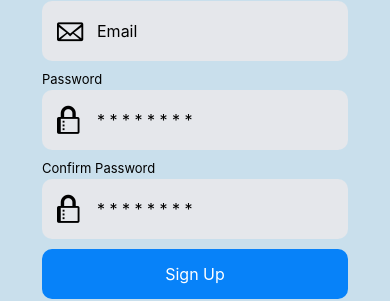
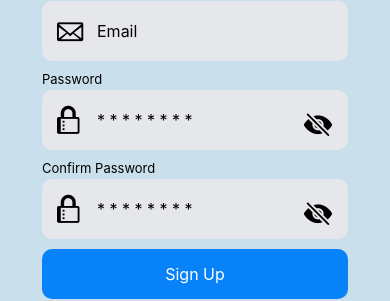
Before and after one commit to ETS-ReactNative4/Applied-Project, a React Native app in the folder AllergyScanner/: screen /SignUp in a window 390 px wide. Shown: the part 332-633 px from the top of the page. Built offline with nearby package versions, Linux system fonts and the light colour scheme.

Commit message:
Visibilty option implemented for password fields on register page

```diff
--- a/AllergyScanner/frontend/screens/SignUp.js
+++ b/AllergyScanner/frontend/screens/SignUp.js
@@ -2,7 +2,7 @@ import React,{useState, useContext} from 'react';
 import {
   StyledContainer, InnerContainer, PageLogo, PageTitle, SubTitle, StyledFormArea,
   StyledTextInput, StyledInputLabel, StyledButton, ButtonText, MessageBox,
-  ExtraText, ExtraView, TextLinkContent, TextLink, PageLogo2, LeftIcon
+  ExtraText, ExtraView, TextLinkContent, TextLink, PageLogo2, LeftIcon, RightIcon
 } from '../components/Styles';
 import { StatusBar } from 'expo-status-bar';
 import { Formik } from 'formik'
@@ -22,6 +22,7 @@ const SignUp = ({navigation}) => {
    const[messageType, setMessageType] = useState();
     // context
     const {storedCredentials, setStoredCredentials} = useContext(CredentialsContext);
+    const [hidePassword, setHidePassword] = useState(true);
 
    // method to handle login
    const handleSignup = (credentials, setSubmitting) => {
@@ -116,8 +117,11 @@ const SignUp = ({navigation}) => {
               onChangeText={handleChange('password')}
               onBlur={handleBlur('password')}
               value={values.password}
-              secureTextEntry={true}
+              secureTextEntry={hidePassword}
               icon="lock"
+              isPassword={true}
+              hidePassword={hidePassword}
+              setHidePassword={setHidePassword}
             />
 
             <MyTextInput
@@ -126,8 +130,11 @@ const SignUp = ({navigation}) => {
               onChangeText={handleChange('confirmPassword')}
               onBlur={handleBlur('confirmPassword')}
               value={values.confirmPassword}
-              secureTextEntry={true}
+              secureTextEntry={hidePassword}
               icon="lock"
+              isPassword={true}
+              hidePassword={hidePassword}
+              setHidePassword={setHidePassword}
             />
              <MessageBox type={messageType}>{message}</MessageBox>
              {!isSubmitting &&
@@ -156,17 +163,29 @@ const SignUp = ({navigation}) => {
   );
 }
 
-const MyTextInput = ({ label, icon,...props }) => {
+const MyTextInput = ({ label, icon, isPassword, hidePassword, setHidePassword, ...props }) => {
   return (
     <View>
       <LeftIcon>
-      <Octicons name={icon} size={30}/>
+        <Octicons name={icon} size={30}  />
       </LeftIcon>
       <StyledInputLabel>{label}</StyledInputLabel>
-      <StyledTextInput {...props} />
 
+
+          <StyledTextInput {...props} />
+
+
+      {isPassword && (
+        <RightIcon
+          onPress={() => {
+            setHidePassword(!hidePassword);
+          }}
+        >
+          <Ionicons name={hidePassword ? 'md-eye-off' : 'md-eye'} size={30}  />
+        </RightIcon>
+      )}
     </View>
-  )
-}
+  );
+};
 
 export default SignUp;
```
